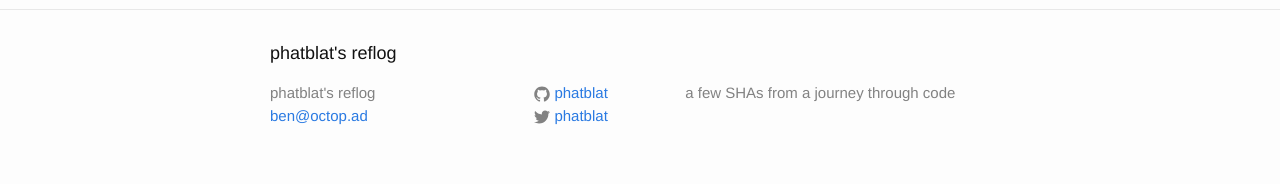
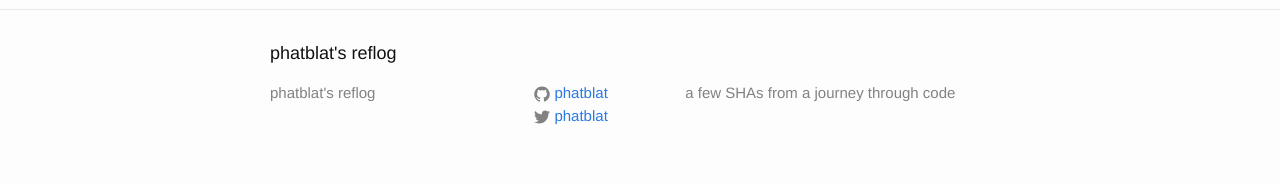
Before and after one commit to phatblat/reflog, a Jekyll site: the page built from www/index.html, in a window 1280 px wide. Shown: the part 747-931 px from the top of the page. Built offline with Jekyll 4.4.1, drawn with Linux system fonts in a browser that asks for light colours.

Commit message:
Remove email from site

```diff
--- a/www/_config.yml
+++ b/www/_config.yml
@@ -4,7 +4,7 @@ baseurl: "" # the subpath of your site, e.g. /blog/
 title: phatblat's reflog
 description: > # this means to ignore newlines until "baseurl:"
   a few SHAs from a journey through code
-email: ben@octop.ad
+email: #ben@octop.ad
 author: Ben Chatelain
 simple_search: http://google.com/search
 twitter_username: phatblat
```
